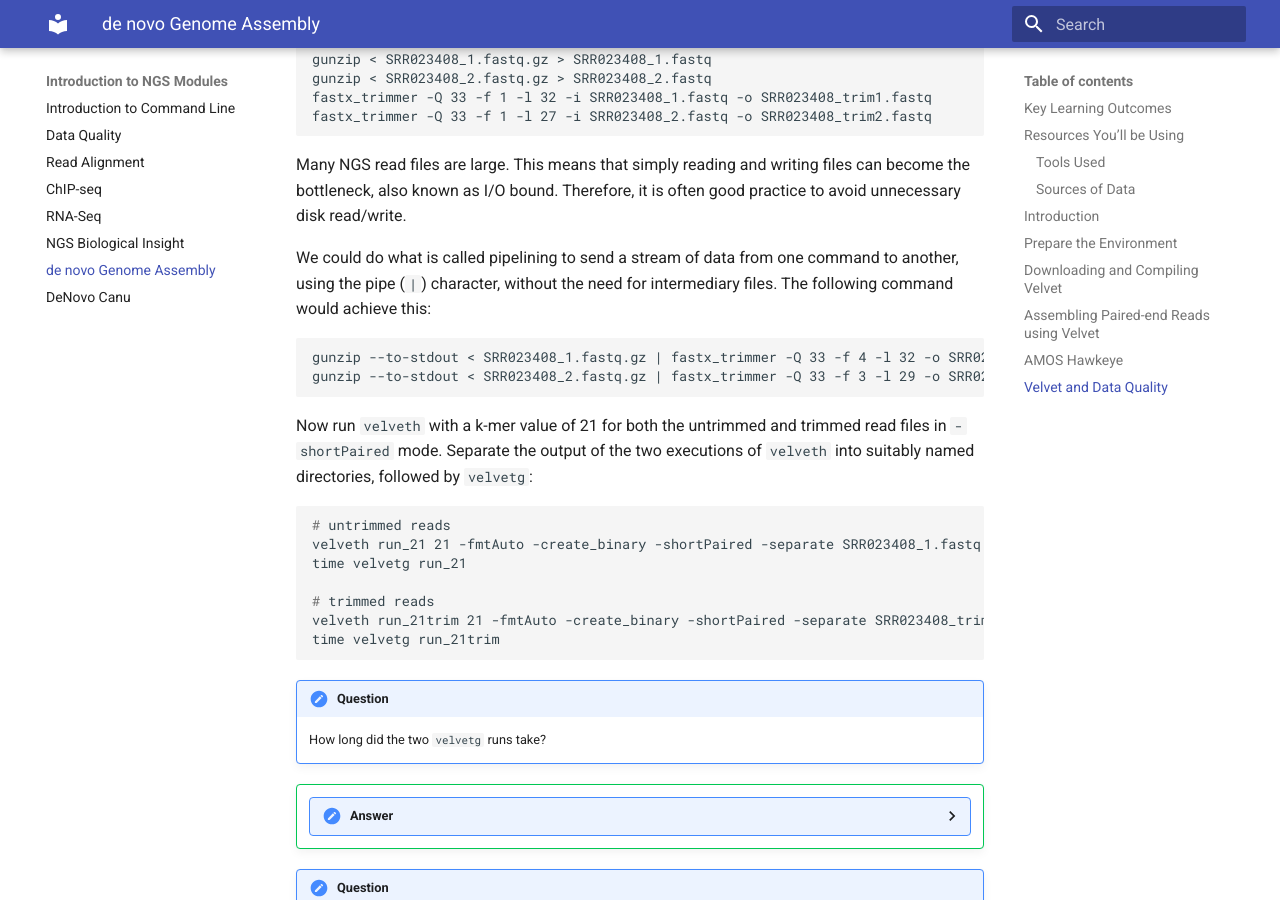
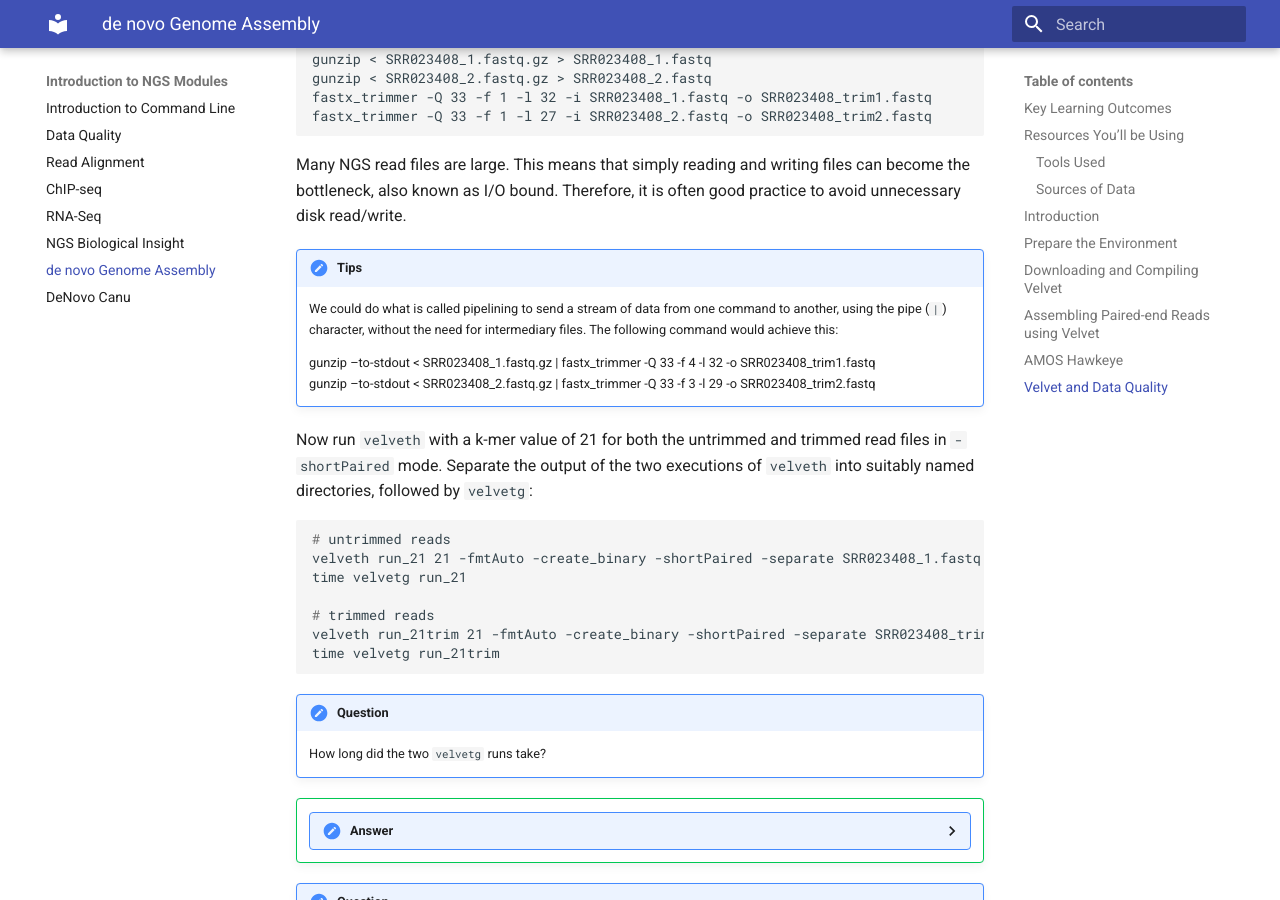
Before and after one commit to tsonika/intro-ngs-manuals, an MkDocs documentation site: the page built from docs/modules/btp-module-velvet/velvet.md, in a window 1280 px wide and 900 px high, scrolled down 14080 px. Built offline with MkDocs 1.6.1 and Material for MkDocs 9.7.7, drawn with Linux system fonts in a browser that asks for light colours; old or Windows-style settings are respelled for this version of MkDocs; some of the changed text lies outside the part shown.

Commit message:
fixed filenames spaces etc

```diff
--- a/docs/modules/btp-module-velvet/velvet.md
+++ b/docs/modules/btp-module-velvet/velvet.md
@@ -594,9 +594,8 @@ writing files can become the bottleneck, also known as I/O bound.
 Therefore, it is often good practice to avoid unnecessary disk
 read/write.
 
-We could do what is called pipelining to send a stream of data from one
-command to another, using the pipe (`|`) character, without the need for
-intermediary files. The following command would achieve this:
+!!! hint "Tips"
+    We could do what is called pipelining to send a stream of data from one command to another, using the pipe (`|`) character, without the need for intermediary files. The following command would achieve this:
 
     gunzip --to-stdout < SRR023408_1.fastq.gz | fastx_trimmer -Q 33 -f 4 -l 32 -o SRR023408_trim1.fastq
     gunzip --to-stdout < SRR023408_2.fastq.gz | fastx_trimmer -Q 33 -f 3 -l 29 -o SRR023408_trim2.fastq
```
Also changed, not shown: other parts of docs/modules/btp-module-velvet/velvet.md (+1 -1 lines).
